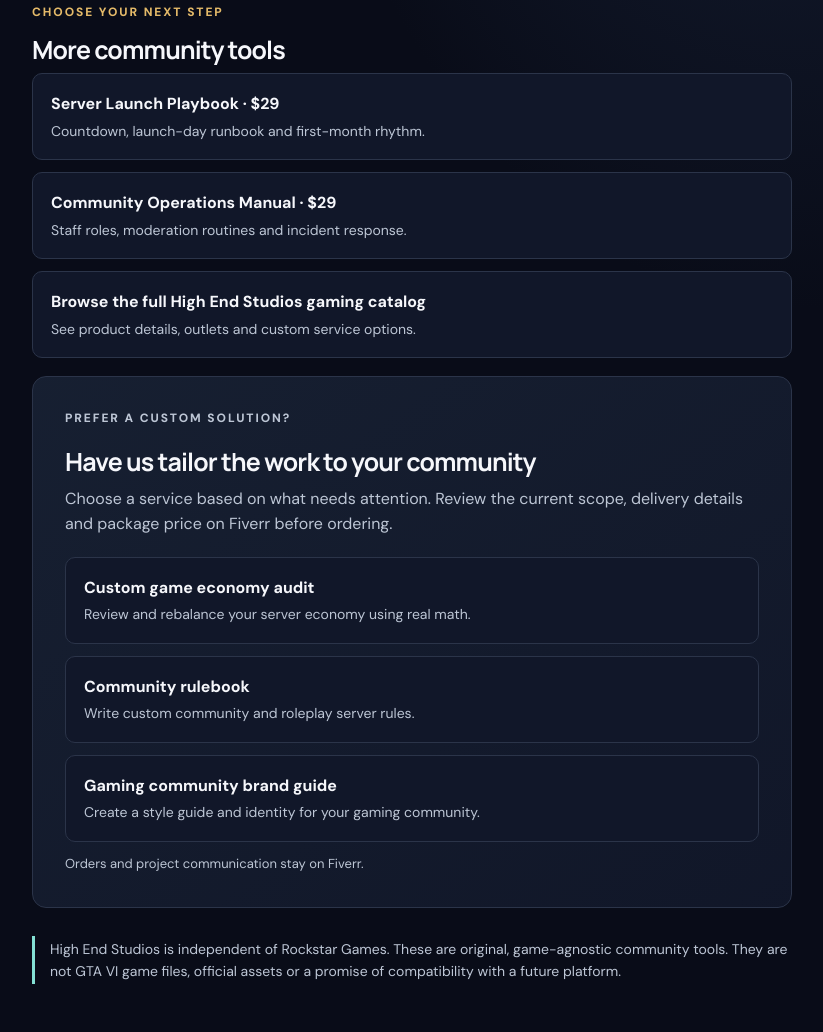
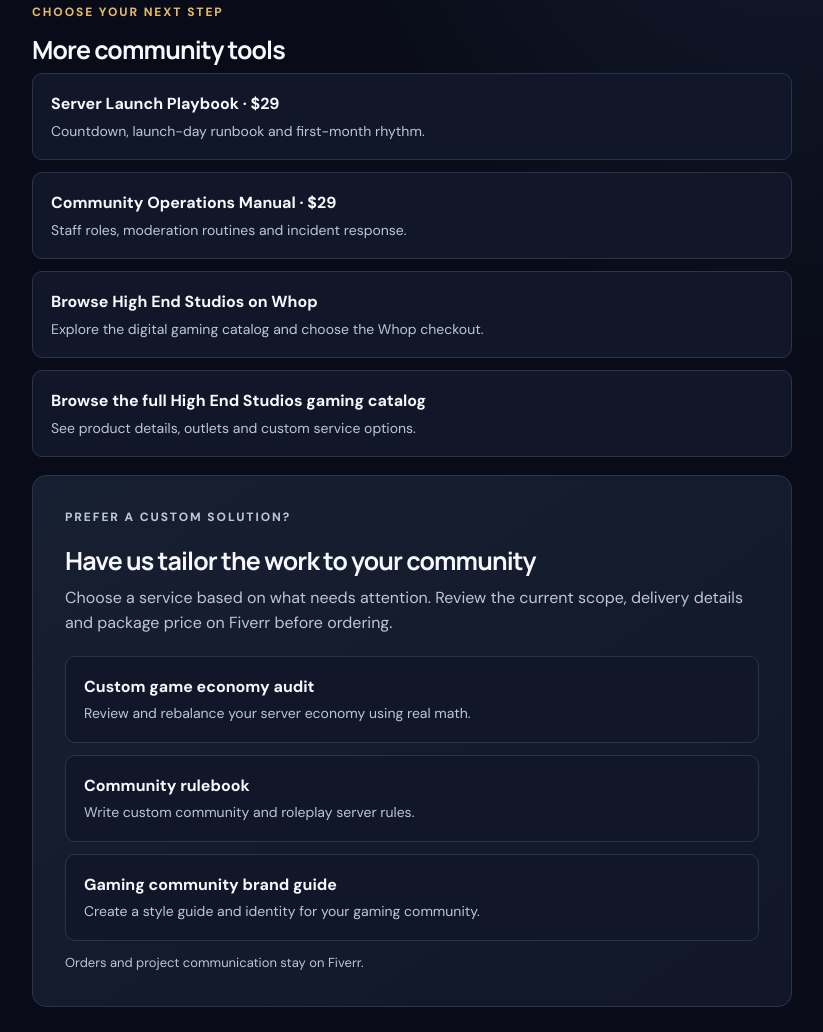
Before and after one commit to thehighend1/highendmusiconline, a plain HTML site: page gaming/instagram/index.html in a window 1280 px wide. Shown: the part 760-1792 px from the top of the page, without its empty margins (228-1051 px from the left). Drawn offline with Linux system fonts and the light colour scheme.

Commit message:
Add Whop route to gaming campaign page

```diff
--- a/gaming/instagram/index.html
+++ b/gaming/instagram/index.html
@@ -41,6 +41,7 @@
       <div class="products">
         <a class="product" href="https://www.etsy.com/listing/4534394218/?utm_source=highendstudios&amp;utm_medium=instagram&amp;utm_campaign=community_ops_2026" target="_blank" rel="noopener noreferrer"><b>Server Launch Playbook · $29</b><span>Countdown, launch-day runbook and first-month rhythm.</span></a>
         <a class="product" href="https://www.etsy.com/listing/4534382009/?utm_source=highendstudios&amp;utm_medium=instagram&amp;utm_campaign=community_ops_2026" target="_blank" rel="noopener noreferrer"><b>Community Operations Manual · $29</b><span>Staff roles, moderation routines and incident response.</span></a>
+        <a class="product" href="https://whop.com/high-end-studios/" target="_blank" rel="noopener noreferrer"><b>Browse High End Studios on Whop</b><span>Explore the digital gaming catalog and choose the Whop checkout.</span></a>
         <a class="product" href="https://highendmusiconline.com/gaming/" target="_blank" rel="noopener noreferrer"><b>Browse the full High End Studios gaming catalog</b><span>See product details, outlets and custom service options.</span></a>
       </div>
     </section>
```
